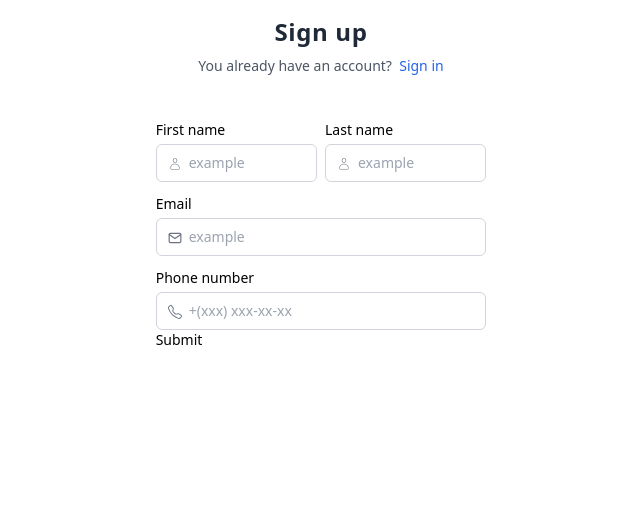
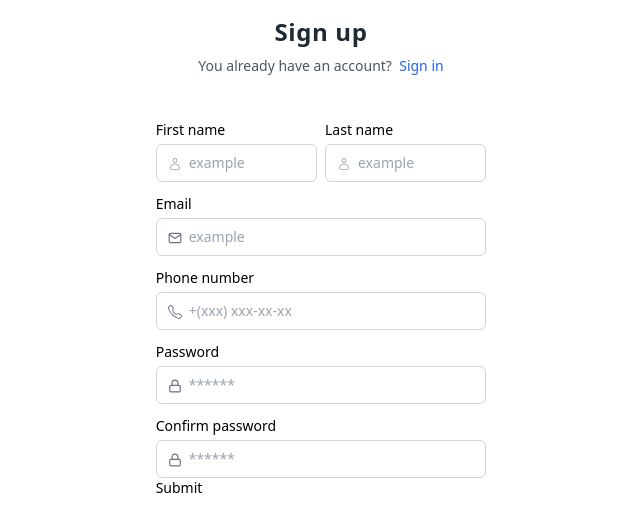
Before and after one commit to alialipoordev/nextjs-full-authentication, a Next.js app: page /auth in a window 1280 px wide. Shown: the top 532 px of the page, without its empty margins (319-959 px from the left). Built offline with nearby package versions, Linux system fonts and the light colour scheme.

Commit message:
add passsword & confirm password

```diff
--- a/src/components/forms/Register.tsx
+++ b/src/components/forms/Register.tsx
@@ -4,7 +4,7 @@ import { CiUser } from "react-icons/ci";
 import { useForm } from "react-hook-form";
 import { z } from "zod";
 import { zodResolver } from "@hookform/resolvers/zod";
-import { FiMail } from "react-icons/fi";
+import { FiLock, FiMail } from "react-icons/fi";
 import { BsTelephone } from "react-icons/bs";
 import validator from "validator";
 
@@ -25,6 +25,14 @@ const FormSchema = z.object({
   phone: z.string().refine(validator.isMobilePhone, {
     message: "Please enter a valid phone number",
   }),
+  password: z
+    .string()
+    .min(6, "Password must be at least 6 characters.")
+    .max(52, "Password must be less than 6 characters."),
+  confirmPassword: z.string(),
+}).refine((data) => data.password === data.confirmPassword, {
+  message: "Password doesn't match!",
+  path: ["confirmPassword"]
 });
 
 type FormSchemaType = z.infer<typeof FormSchema>;
@@ -85,6 +93,26 @@ const RegisterForm: React.FunctionComponent<IRegisterFormProps> = (props) => {
         error={errors?.phone?.message}
         disabled={isSubmitting}
       />
+      <Input
+        name="password"
+        label="Password"
+        type="password"
+        icon={<FiLock />}
+        placeholder="******"
+        register={register}
+        error={errors?.password?.message}
+        disabled={isSubmitting}
+      />
+      <Input
+        name="confirmPassword"
+        label="Confirm password"
+        type="text"
+        icon={<FiLock />}
+        placeholder="******"
+        register={register}
+        error={errors?.confirmPassword?.message}
+        disabled={isSubmitting}
+      />
       <button type="submit">Submit</button>
     </form>
   );
```
